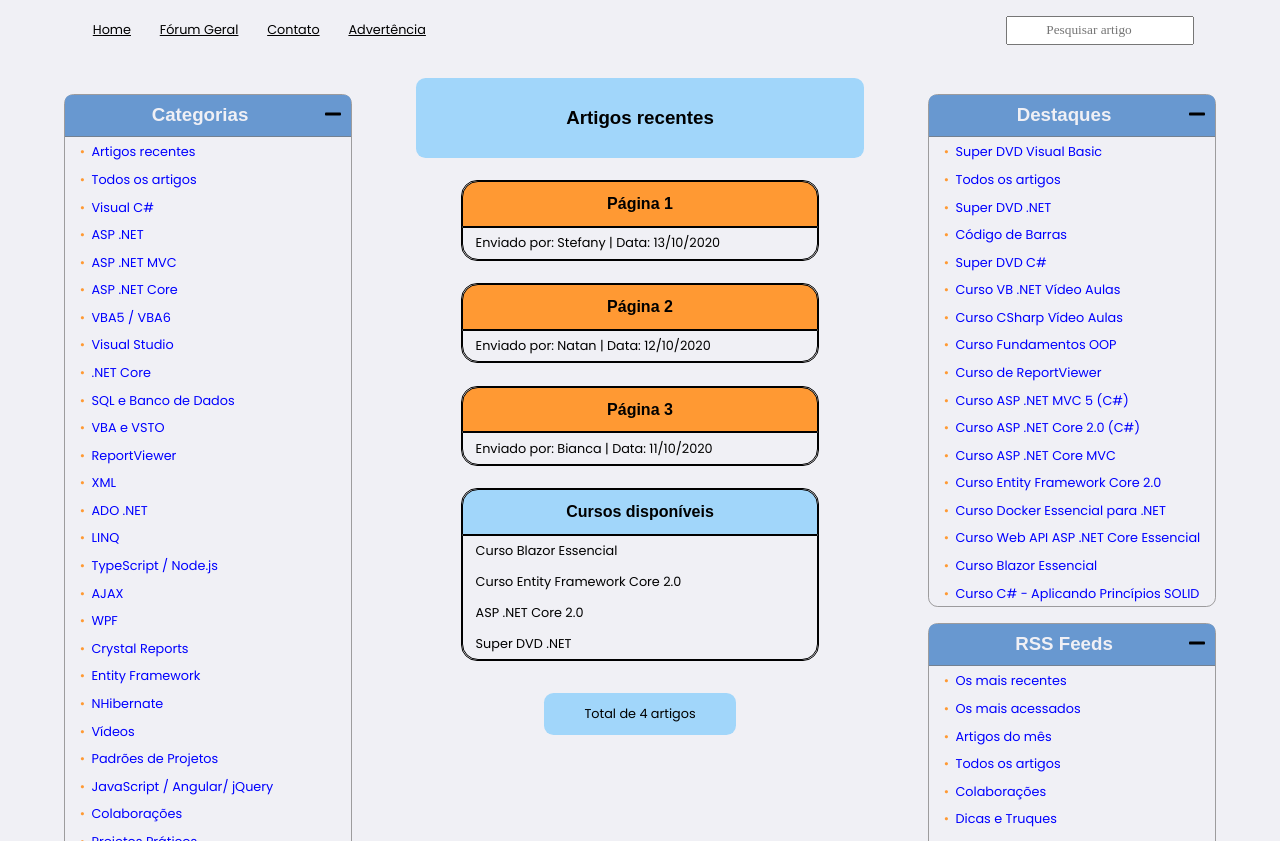
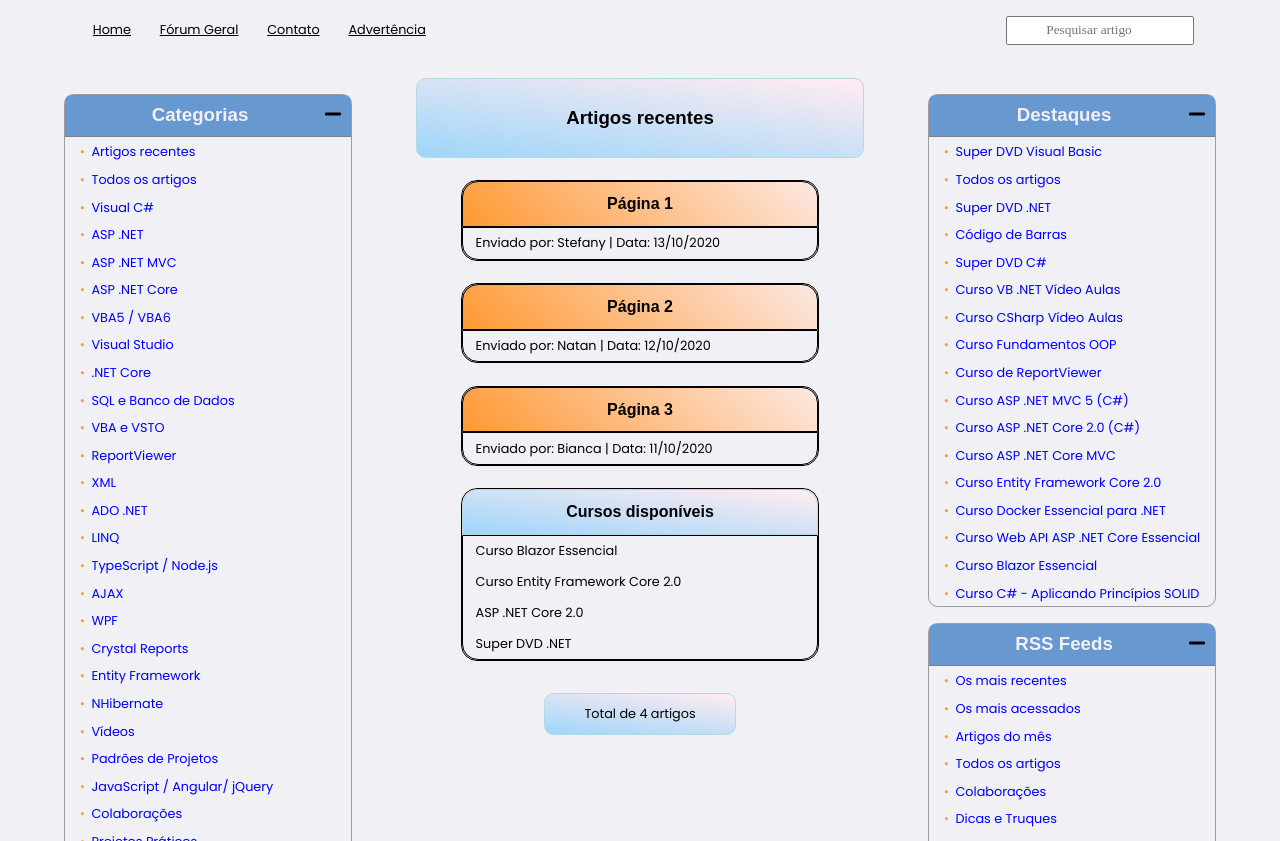
Before and after one commit to leonarita/ProjetoDW1A3, a plain HTML site: page index.html in a window 1280 px wide. Shown: the part 111-952 px from the top of the page. Drawn offline with Linux system fonts and the light colour scheme.

Commit message:
Ajustes das cores no layout

```diff
--- a/index.html
+++ b/index.html
@@ -179,7 +179,7 @@
                     <a href="">
                         <div class="article">
 
-                            <div class="title-article" style="background-color: var(--primary-color);">
+                            <div class="course-article">
                                 <h4>Cursos disponíveis</h4>
                             </div>
 
--- a/styles/pages/home.css
+++ b/styles/pages/home.css
@@ -90,6 +90,11 @@
     border-radius: 0.6rem;
     height: 5rem;
     align-items: center;
+
+    border: 1px solid #B3DAE2;
+    box-sizing: border-box;
+    background: linear-gradient(7.70deg, var(--primary-color) 3.15%, #ffecf1 97.95%);
+    border-radius: 20pxz
 }
 
 #index-page #content main .container-total-articles {
@@ -99,7 +104,6 @@
 
 #index-page #content main .container-total-articles .total-articles {
     margin-top: 2rem;
-    background-color: var(--primary-color);
     width: 60%;
     border-radius: 0.6rem;
     height: 2.6rem;
@@ -108,6 +112,11 @@
     display: flex;
     justify-content: center;
     justify-self: center;
+
+    border: 1px solid #B3DAE2;
+    box-sizing: border-box;
+    background: linear-gradient(7.70deg, var(--primary-color) 3.15%, #ffecf1 97.95%);
+    border-radius: 20pxz
 }
 
 #index-page #content main .container-total-articles .total-articles p {
@@ -128,9 +137,22 @@
     border-top-left-radius: 1rem;
     border-top-right-radius: 1rem;
     border: 0.01rem solid;
+
+    background: linear-gradient(42deg, var(--secondary-color) 0.72%, #FCF0F4 110%);
 }
 
-#index-page #content main .article .title-article h4 {
+#index-page #content main .article .course-article {
+    border-top-left-radius: 1rem;
+    border-top-right-radius: 1rem;
+    border: 0.01rem solid;
+
+    border: 1px solid #B3DAE2;
+    box-sizing: border-box;
+    background: linear-gradient(7.70deg, var(--primary-color) 3.15%, #ffecf1 97.95%);
+    border-radius: 20pxz
+}
+
+#index-page #content main .article .title-article h4, #index-page #content main .article .course-article h4 {
     padding: 0.8rem 0;
     display: flex;
     justify-content: center;
```
